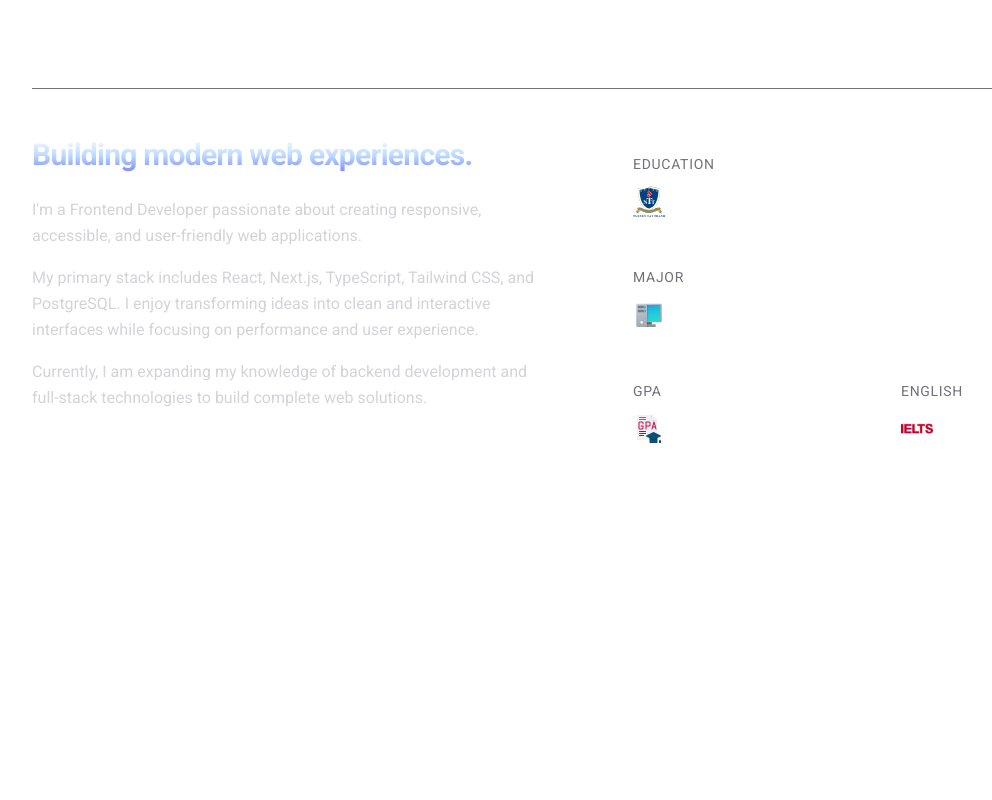
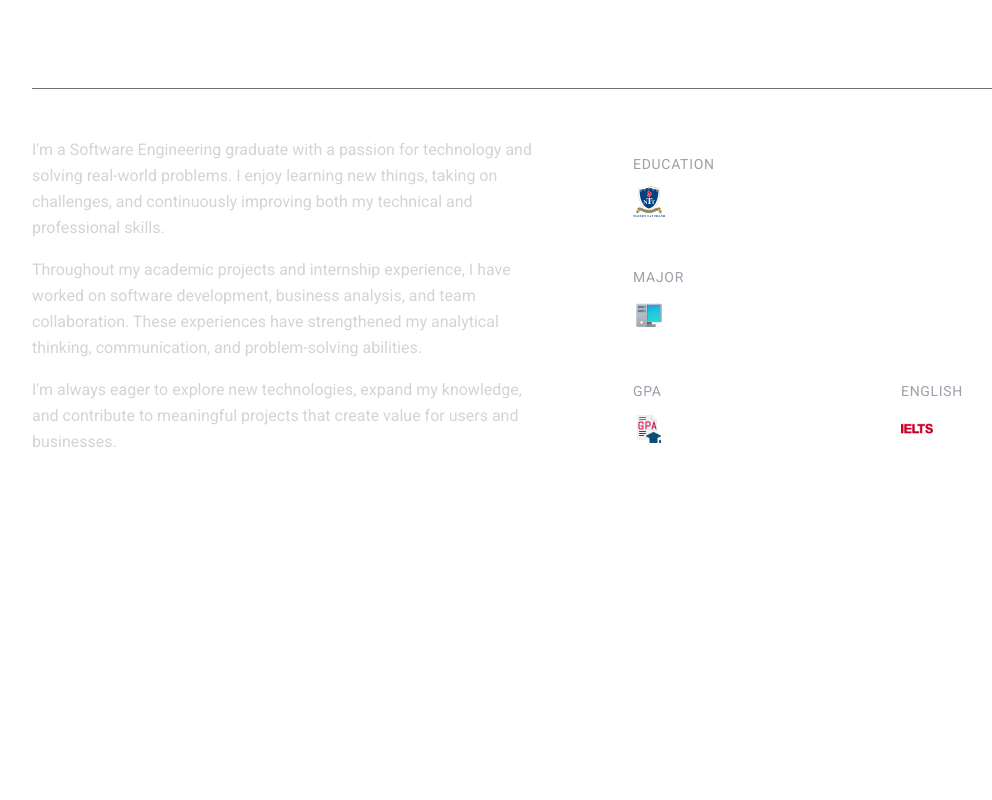
Before and after one commit to nmdat-03/NguyenDat-portfolio, a Next.js app: page / in a window 1280 px wide. Shown: the part 860-1660 px from the top of the page, without its empty margins (56-1048 px from the left). Built offline with nearby package versions, Linux system fonts and the light colour scheme.

Commit message:
upload source code

```diff
--- a/components/About.tsx
+++ b/components/About.tsx
@@ -69,11 +69,7 @@ export default function About() {
                         viewport={{ amount: 0.3 }}
                         transition={{ duration: 0.7 }}
                     >
-                        <h2 className="text-lg font-bold tracking-tight md:text-3xl bg-linear-to-b from-white via-blue-200 to-indigo-400 bg-clip-text text-transparent">
-                            {t.about.heading}
-                        </h2>
-
-                        <p className="mt-6 max-w-xl text-md leading-relaxed text-zinc-300">
+                        <p className="max-w-xl text-md leading-relaxed text-zinc-300">
                             {t.about.description1}
                         </p>
 
@@ -100,7 +96,7 @@ export default function About() {
                             className="group relative overflow-hidden rounded-3xl border border-white/10 bg-white/10 p-4 backdrop-blur-xl"
                         >
                             <div className="relative">
-                                <p className="text-sm uppercase tracking-wider text-zinc-500">
+                                <p className="text-sm uppercase tracking-wider text-zinc-400">
                                     {t.about.education}
                                 </p>
 
@@ -124,7 +120,7 @@ export default function About() {
                             className="group relative overflow-hidden rounded-3xl border border-white/10 bg-white/10 p-4 backdrop-blur-xl"
                         >
                             <div className="relative">
-                                <p className="text-sm uppercase tracking-wider text-zinc-500">
+                                <p className="text-sm uppercase tracking-wider text-zinc-400">
                                     {t.about.major}
                                 </p>
 
@@ -151,7 +147,7 @@ export default function About() {
                                     className="group relative overflow-hidden rounded-3xl border border-white/10 bg-white/10 p-4 backdrop-blur-xl"
                                 >
                                     <div className="relative">
-                                        <p className="text-sm uppercase tracking-wider text-zinc-500">
+                                        <p className="text-sm uppercase tracking-wider text-zinc-400">
                                             {card.title}
                                         </p>
 
--- a/components/Footer.tsx
+++ b/components/Footer.tsx
@@ -3,7 +3,7 @@ export default function Footer() {
         <footer className="border-t border-white/10 py-4">
             <div className="px-4 flex justify-end items-center text-sm text-white/50 md:flex-row">
                 <p>
-                    © {new Date().getFullYear()} Nguyen Dat. All rights reserved.
+                    © {new Date().getFullYear()} Nguyen Dat Portfolio. All rights reserved.
                 </p>
             </div>
         </footer>
--- a/components/Hero.tsx
+++ b/components/Hero.tsx
@@ -59,11 +59,11 @@ export default function Hero() {
                     <h1 className="text-3xl font-bold tracking-tight text-white md:text-5xl">
                         <TypeAnimation
                             sequence={[
-                                "Frontend Developer",
+                                "Software Engineer",
                                 1500,
                                 "",
                                 500,
-                                "Software Engineer",
+                                "Frontend Developer",
                                 1500,
                                 "",
                                 500,
--- a/messages/eng.json
+++ b/messages/eng.json
@@ -9,17 +9,16 @@
 
   "hero": {
     "heading": "Hello, I am Nguyen Minh Dat",
-    "description": "I build modern web applications focused on performance, usability, and great user experiences.",
+    "description": "Welcome to my portfolio! Here you'll find my projects, skills, and experiences in the field of information technology.",
     "view-projects": "View Projects",
     "download-cv": "Download CV"
   },
 
   "about": {
     "sectionTitle": "About Me",
-    "heading": "Building modern web experiences.",
-    "description1": "I'm a Frontend Developer passionate about creating responsive, accessible, and user-friendly web applications.",
-    "description2": "My primary stack includes React, Next.js, TypeScript, Tailwind CSS, and PostgreSQL. I enjoy transforming ideas into clean and interactive interfaces while focusing on performance and user experience.",
-    "description3": "Currently, I am expanding my knowledge of backend development and full-stack technologies to build complete web solutions.",
+    "description1": "I'm a Software Engineering graduate with a passion for technology and solving real-world problems. I enjoy learning new things, taking on challenges, and continuously improving both my technical and professional skills.",
+    "description2": "Throughout my academic projects and internship experience, I have worked on software development, business analysis, and team collaboration. These experiences have strengthened my analytical thinking, communication, and problem-solving abilities.",
+    "description3": "I'm always eager to explore new technologies, expand my knowledge, and contribute to meaningful projects that create value for users and businesses.",
 
     "education": "Education",
     "university": "Nguyen Tat Thanh University",
--- a/messages/vie.json
+++ b/messages/vie.json
@@ -9,20 +9,17 @@
 
   "hero": {
     "heading": "Xin chào, tôi là Nguyễn Minh Đạt",
-    "description": "Tôi phát triển các ứng dụng web hiện đại với trọng tâm là hiệu năng, khả năng sử dụng và trải nghiệm người dùng.",
+    "description": "Chào mừng bạn đến với portfolio của tôi! Đây là nơi tôi chia sẻ các dự án, kỹ năng và kinh nghiệm của mình trong lĩnh vực công nghệ thông tin.",
     "view-projects": "Xem dự án",
     "download-cv": "Tải CV"
   },
 
   "about": {
     "sectionTitle": "Giới thiệu",
-    "heading": "Xây dựng trải nghiệm web hiện đại.",
 
-    "description1": "Tôi là một Frontend Developer yêu thích việc tạo ra các ứng dụng web responsive, dễ tiếp cận và thân thiện với người dùng.",
-
-    "description2": "Tôi chủ yếu làm việc với React, Next.js, TypeScript, Tailwind CSS và PostgreSQL. Tôi thích biến ý tưởng thành những giao diện trực quan, hiện đại và tối ưu trải nghiệm người dùng.",
-
-    "description3": "Hiện tại tôi đang mở rộng kiến thức về Backend và Full-stack để xây dựng các giải pháp web hoàn chỉnh.",
+    "description1": "Tôi là một kỹ sư ngành Kỹ thuật Phần mềm với niềm đam mê dành cho công nghệ và giải quyết các bài toán thực tế. Tôi luôn yêu thích việc học hỏi, sẵn sàng đón nhận thử thách và không ngừng hoàn thiện cả kỹ năng chuyên môn lẫn kỹ năng làm việc.",
+    "description2": "Thông qua các dự án học tập và quá trình thực tập, tôi đã có cơ hội tham gia vào phát triển phần mềm, phân tích nghiệp vụ và làm việc nhóm. Những trải nghiệm này giúp tôi rèn luyện tư duy phân tích, kỹ năng giao tiếp và khả năng giải quyết vấn đề.",
+    "description3": "Tôi luôn mong muốn khám phá những công nghệ mới, mở rộng kiến thức và đóng góp vào các dự án mang lại giá trị cho người dùng cũng như doanh nghiệp.",
 
     "education": "Học vấn",
     "university": "Đại học Nguyễn Tất Thành",
```
